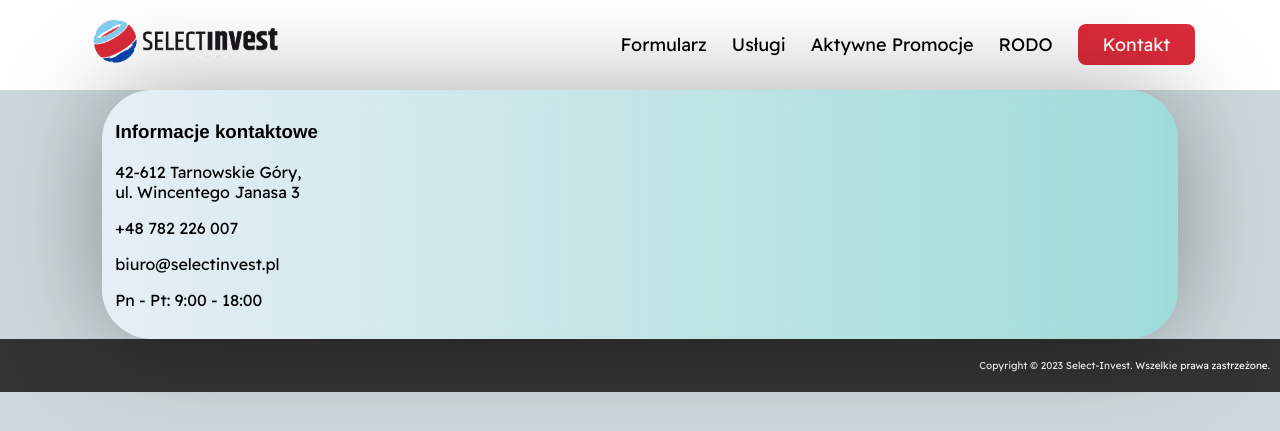
After one commit to Faflox/Select_invest, a Django app: page /kontakt/ in a window 1280 px wide. The commit adds this page. Shown: the top 431 px of the page. Run offline with Django 5.2, Linux system fonts and the light colour scheme; some web fonts are replaced.

Commit message:
Started working on contact form

```diff
--- /dev/null
+++ b/webpage/templates/kontakt.html
@@ -0,0 +1,36 @@
+{% extends "layout.html" %}
+{% load static %}
+
+{% block head %}
+
+<link rel="stylesheet" href="{% static 'webpage/index.css' %}">
+{% endblock %}
+
+{% block content %}
+<div class="site-content" id="contact-form">
+    <div class="contact-info">
+        <h3>Informacje kontaktowe</h3>
+        <p>
+            <i class="fas fa-map-marker-alt"></i>
+            42-612 Tarnowskie Góry,
+            <br>ul. Wincentego Janasa 3
+        </p>
+        <p>
+            <i class="fas fa-phone-alt"></i>
+            +48 782 226 007
+        </p>
+        <p>
+            <i class="fas fa-envelope"></i>
+            biuro@selectinvest.pl
+        </p>
+        <p>
+            <i class="fas fa-clock"></i>
+            Pn - Pt: 9:00 - 18:00
+        </p>
+
+    </div>
+    <div class="contact-map">
+
+    </div>
+</div>
+{% endblock %}
--- a/webpage/templates/layout.html
+++ b/webpage/templates/layout.html
@@ -26,7 +26,7 @@
           <a class="nav-link" href="#uslugi">Usługi</a>
           <a class="nav-link" href="#aktywne-promocje">Aktywne Promocje</a>
           <a class="nav-link" href="{% url 'rodo' %}">RODO</a>
-          <a class="nav-link" href="#"><button>Kontakt</button></a>
+          <a class="nav-link" href="{% url 'kontakt' %}"><button>Kontakt</button></a>
         </div>
       </nav>
   </header>
--- a/webpage/templates/rodo.html
+++ b/webpage/templates/rodo.html
@@ -22,7 +22,7 @@
           </a>
         </div>
         <div>
-          <a class="nav-link" href="#"><button>Kontakt</button></a>
+          <a class="nav-link" href="{% url 'kontakt' %}"><button>Kontakt</button></a>
         </div>
       </nav>
   </header>
@@ -34,7 +34,7 @@
         Od 25 maja 2018 roku w Polsce obowiązywać zaczynają regulacje ujęte w ROZPORZĄDZENIU PARLAMENTU EUROPEJSKIEGO I RADY (UE) 2016/679 z dnia 27 kwietnia 2016 r. w sprawie ochrony osób fizycznych w związku z przetwarzaniem danych osobowych i w sprawie swobodnego przepływu takich danych oraz uchylenia dyrektywy 95/46/WE (ogólne rozporządzenie o ochronie danych (dalej „Rozporządzenie”). Z uwagi na powyższe koniecznym jest dostosowanie obecnych procedur dotyczących ochrony danych osobowych, stosowanych w Biurze Rachunkowym Select Invest sp. z o.o. do procedur wymaganych przepisami Rozporządzenia.
 <br><br>Informujemy, że:<br>
 Administratorem Pani/Pana danych osobowych jest Biuro Rachunkowe „Select Invest” Spółka z ograniczoną odpowiedzialnością, z siedzibą w  42-612 Tarnowskie Góry, ul. Wincentego Janasa 3<br>
-Telefon: <b>+48 782 226 007,</b><br>
+Telefon: <b>+48 782 226 007</b><br>
 e-mail: <b>biuro@selectinvest.pl</b><br><br>
 Celem zbierania danych jest wykonanie umowy, której stroną jest Pani/Pan, oraz do podjęcia działań, przed zawarciem takiej umowy, jak również w celu prowadzenia marketingu bezpośredniego, w tradycyjnej formie listowej jak również drogą e-mailową oraz telefoniczną [pod warunkiem wyrażenia przez Panią/Pana odpowiednich zgód] w oparciu o uzasadniony interes, a gdzie to konieczne także o zgodę.
 Przysługuje Pani/Panu prawo dostępu do treści danych oraz ich sprostowania, usunięcia lub ograniczenia przetwarzania, a także prawo sprzeciwu, zażądania zaprzestania przetwarzania i przenoszenia danych, jak również prawo do cofnięcia zgody w dowolnym momencie oraz prawo do wniesienia skargi do organu nadzorczego (tj.: Prezes Urzędu Ochrony Danych Osobowych).
--- a/webpage/urls.py
+++ b/webpage/urls.py
@@ -7,4 +7,5 @@ urlpatterns = [
     path("uslugi/", views.uslugi, name="uslugi"),
     path("sentFormularz/", views.sentFormularz, name="sentFormularz"),
     path("rodo/", views.rodo, name="rodo"),
+    path("kontakt/", views.kontakt, name="kontakt"),
 ]
--- a/webpage/views.py
+++ b/webpage/views.py
@@ -10,6 +10,9 @@ def uslugi(request):
 
 def rodo(request):
     return render(request, 'rodo.html')
+
+def kontakt(request):
+    return render(request, 'kontakt.html')
 
 
 def sentFormularz(request):
```
Also changed, not shown: db.sqlite3.
